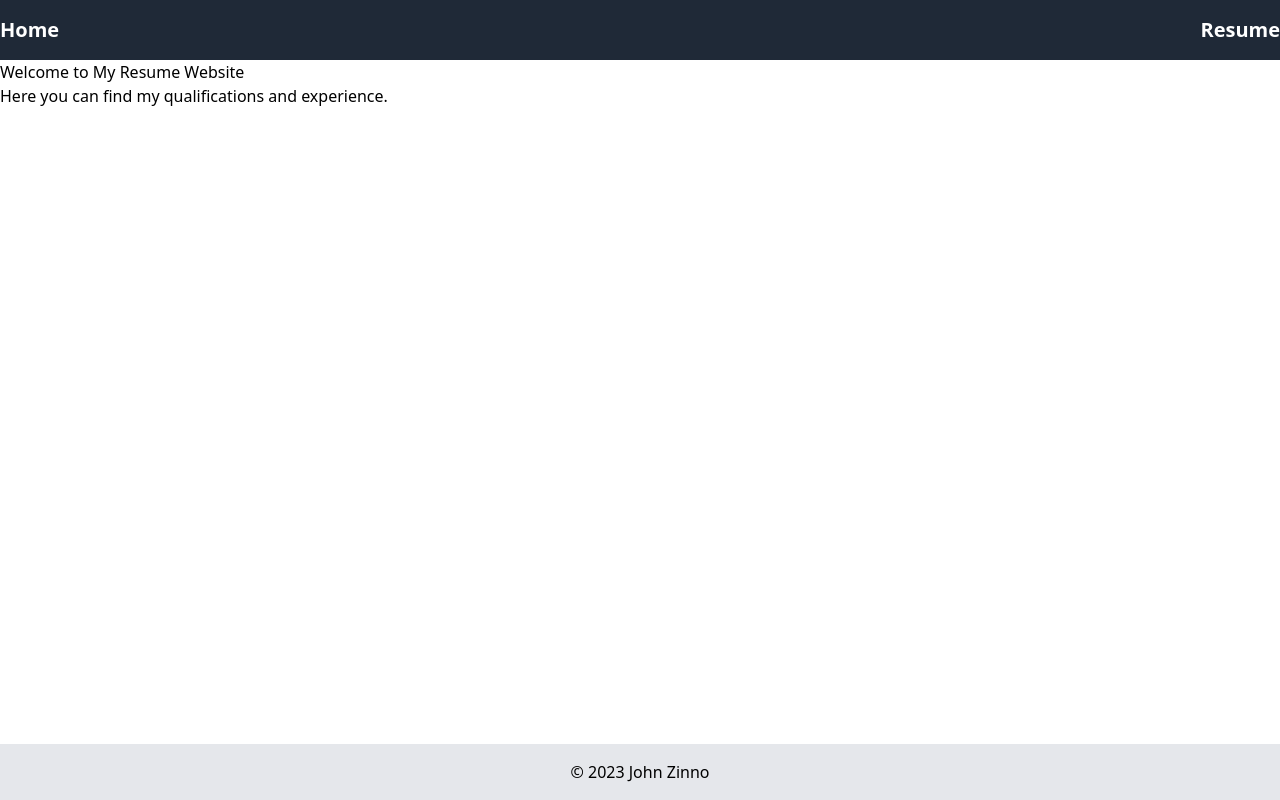
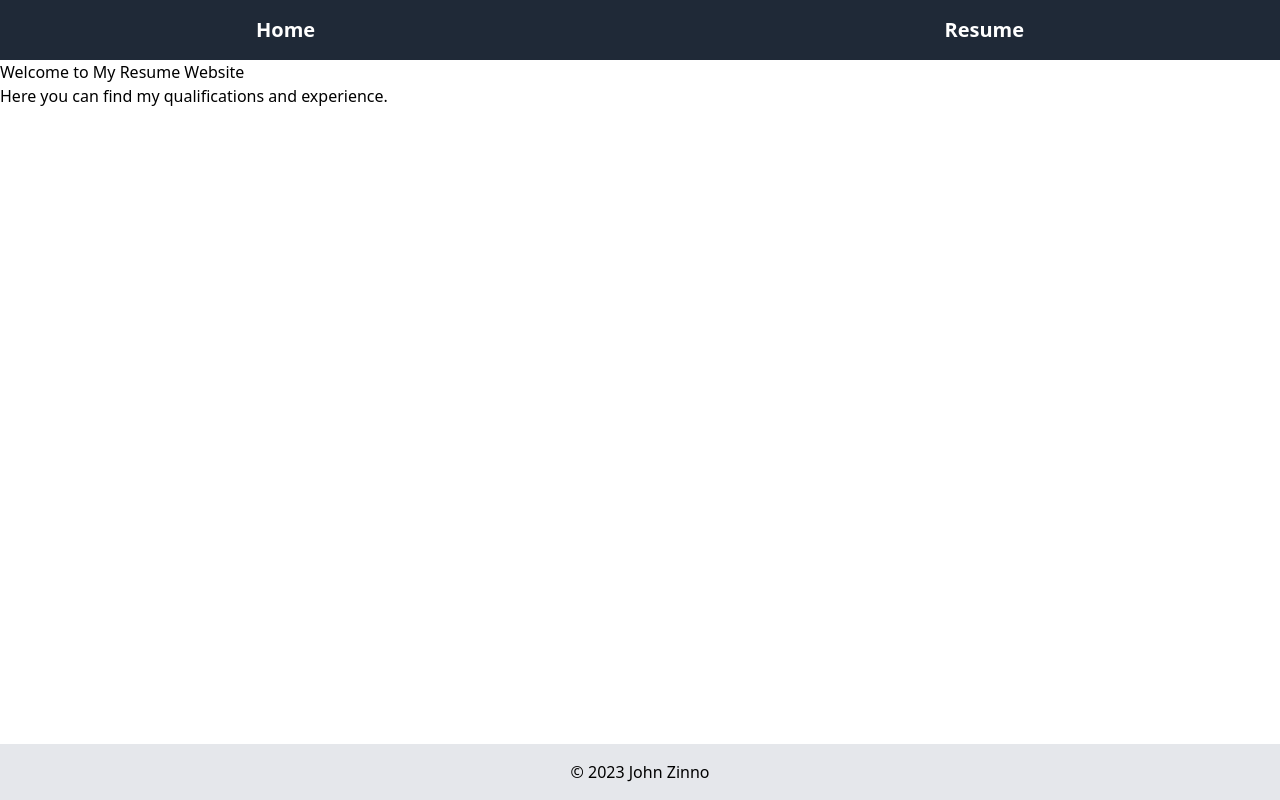
Before and after one commit to jzinno/jzinno.github.io, a Next.js app: page / in a window 1280 px wide. Built offline with nearby package versions, Linux system fonts and the light colour scheme.

Commit message:
update header spacing

```diff
--- a/components/Header.tsx
+++ b/components/Header.tsx
@@ -3,7 +3,7 @@ import Link from 'next/link';
 const Header: React.FC = () => {
   return (
     <header className="bg-gray-800 py-4">
-      <nav className="max-w-7xl mx-auto flex justify-between">
+      <nav className="max-w-3xl mx-auto flex justify-between">
         <Link href="/" className="text-white text-xl font-bold">
           Home
         </Link>
```
